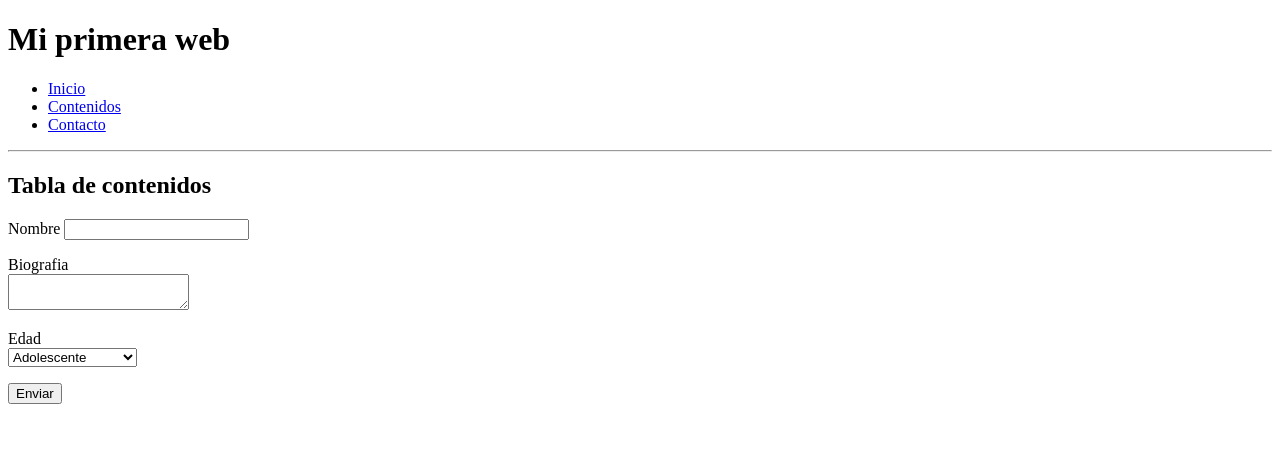
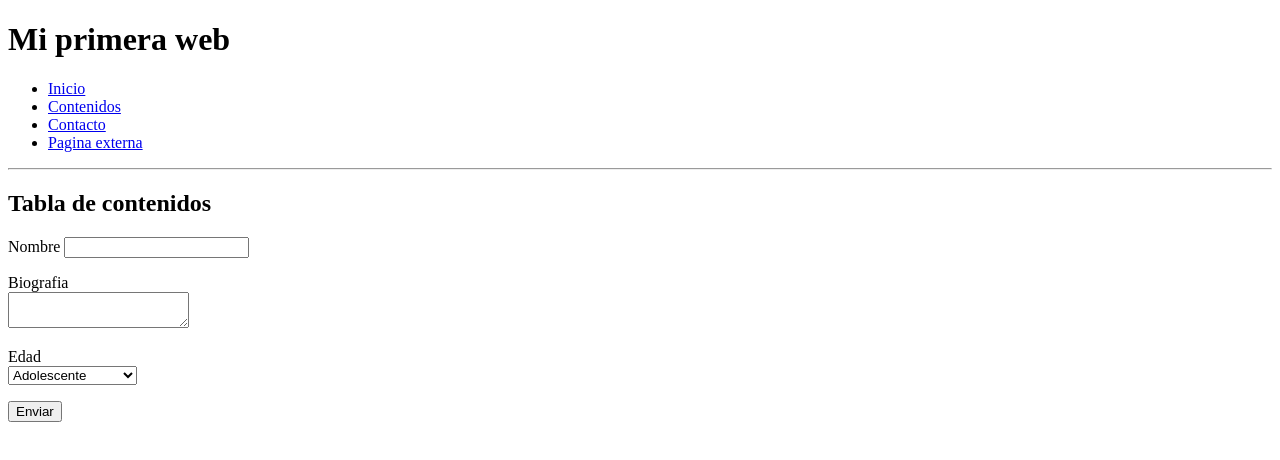
Before and after one commit to eliassales/Ejercicio-2, a plain HTML site: page contacto.html in a window 1280 px wide. Drawn offline with Linux system fonts and the light colour scheme.

Commit message:
se agrego un nuevo link en los archivos

```diff
--- a/contacto.html
+++ b/contacto.html
@@ -14,6 +14,7 @@
 		<li><a href="index.html" title="Inicio">Inicio</a></li>
 		<li><a href="contenido.html" title="Contenidos">Contenidos</a></li>
 		<li><a href="contacto.html" title="Contacto">Contacto</a></li>
+		<li><a href="https://victorroblesweb.es/academy" target="_blank" title="Contacto">Pagina externa</a></li>
 	</ul>
 	<hr>
 	<!--Contenido de contacto.html-->
```
Also changed, not shown: contenido.html (+1 -0 lines).
